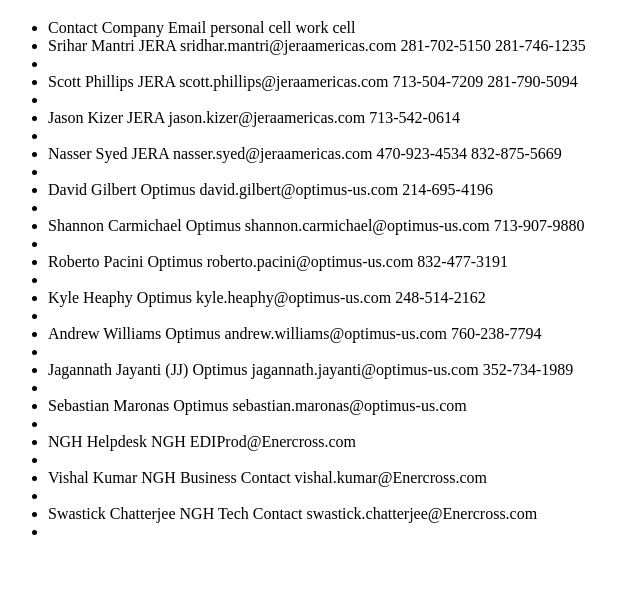
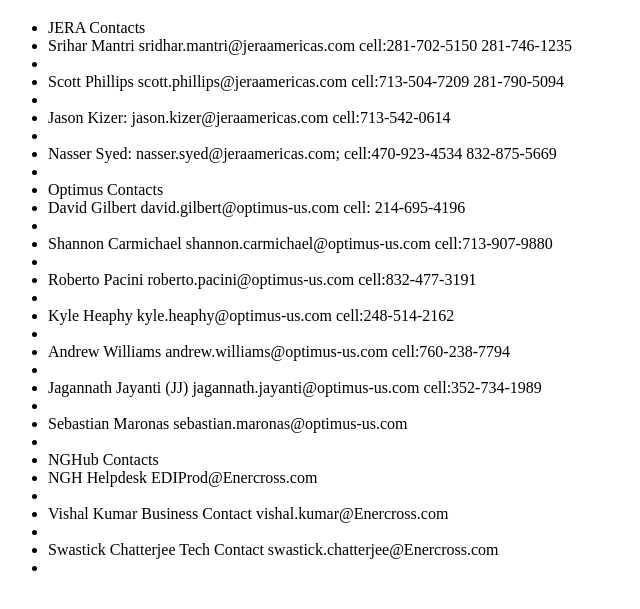
Before and after one commit to kyleheaphy/qr_codes, a plain HTML site: page index.html in a window 1280 px wide. Shown: the part 61-670 px from the top of the page, without its empty margins (0-640 px from the left). Drawn offline with Linux system fonts and the light colour scheme.

Commit message:
Update index.html

```diff
--- a/index.html
+++ b/index.html
@@ -7,21 +7,23 @@
 <body>
   <h1>Contact List</h1>
   <ul>
-    <li>Contact       Company      Email                    personal cell    work cell  </li>
-    <li>Srihar Mantri	JERA	sridhar.mantri@jeraamericas.com	281-702-5150	281-746-1235<li>
-    <li>Scott Phillips	JERA	scott.phillips@jeraamericas.com	713-504-7209	281-790-5094<li>
-    <li>Jason Kizer	JERA	jason.kizer@jeraamericas.com	713-542-0614	<li>
-    <li>Nasser Syed	JERA	nasser.syed@jeraamericas.com	470-923-4534	832-875-5669<li>
-    <li>David Gilbert	Optimus	david.gilbert@optimus-us.com	214-695-4196<li>
-    <li>Shannon Carmichael	Optimus	shannon.carmichael@optimus-us.com	713-907-9880	<li>
-    <li>Roberto Pacini	Optimus	roberto.pacini@optimus-us.com	832-477-3191	<li>
-    <li>Kyle Heaphy	Optimus	kyle.heaphy@optimus-us.com	248-514-2162	<li>
-    <li>Andrew Williams	Optimus	andrew.williams@optimus-us.com	760-238-7794	<li>
-    <li>Jagannath Jayanti (JJ)	Optimus	jagannath.jayanti@optimus-us.com	352-734-1989	<li>
-    <li>Sebastian Maronas	Optimus	sebastian.maronas@optimus-us.com		<li>
-    <li>NGH Helpdesk	NGH	EDIProd@Enercross.com 		<li>
-    <li>Vishal Kumar	NGH Business Contact	vishal.kumar@Enercross.com	<li>
-    <li>Swastick Chatterjee	NGH Tech Contact	swastick.chatterjee@Enercross.com		<li>
+        <li>JERA Contacts</li>
+    <li>Srihar Mantri	          sridhar.mantri@jeraamericas.com	  cell:281-702-5150	281-746-1235<li>
+    <li>Scott Phillips          scott.phillips@jeraamericas.com	  cell:713-504-7209	281-790-5094<li>
+    <li>Jason Kizer:	          jason.kizer@jeraamericas.com	    cell:713-542-0614<li>
+    <li>Nasser Syed:            nasser.syed@jeraamericas.com;	    cell:470-923-4534	832-875-5669<li>
+        <li>Optimus Contacts</li>
+    <li>David Gilbert	          david.gilbert@optimus-us.com	    cell: 214-695-4196<li>
+    <li>Shannon Carmichael	    shannon.carmichael@optimus-us.com	cell:713-907-9880<li>
+    <li>Roberto Pacini	   	    roberto.pacini@optimus-us.com	    cell:832-477-3191<li>
+    <li>Kyle Heaphy	      	    kyle.heaphy@optimus-us.com	      cell:248-514-2162<li>
+    <li>Andrew Williams	  	    andrew.williams@optimus-us.com	  cell:760-238-7794<li>
+    <li>Jagannath Jayanti (JJ)	jagannath.jayanti@optimus-us.com	cell:352-734-1989<li>
+    <li>Sebastian Maronas	     	sebastian.maronas@optimus-us.com<li>
+        <li>NGHub Contacts</li>
+    <li>NGH Helpdesk	          EDIProd@Enercross.com<li>
+    <li>Vishal Kumar	          Business Contact	vishal.kumar@Enercross.com<li>
+    <li>Swastick Chatterjee	    Tech Contact	swastick.chatterjee@Enercross.com<li>
   </ul>
 </body>
 </html>
```
